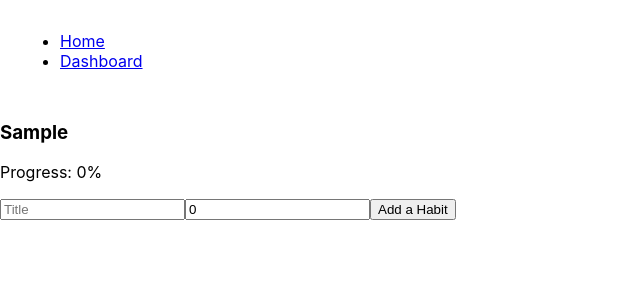
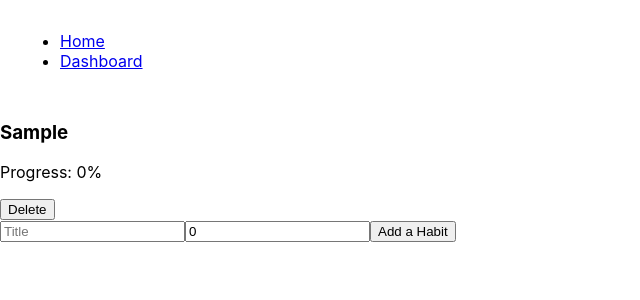
Before and after one commit to SibhatY/habit-tracker, a React (Create React App) app in the folder client/: page /dashboard in a window 1280 px wide. Both pictures are taken after typing "Sample" into the empty fields and a click on the button "Add a Habit". Shown: the top 300 px of the page, without its empty margins (0-640 px from the left). Built offline with nearby package versions, Linux system fonts and the light colour scheme.

Commit message:
Addition of habit deletion feature, closes #2

```diff
--- a/client/src/components/HabitList.js
+++ b/client/src/components/HabitList.js
@@ -1,6 +1,12 @@
 import React from "react";
 
-const HabitList = ({habits}) => {
+const HabitList = ({habits, setHabits}) => {
+
+
+    const deleteHandling = (id) => {
+
+        setHabits((prevHabits) => prevHabits.filter((habit) => habit.id !== id));
+    };
 
     return (
         <div>
@@ -9,6 +15,7 @@ const HabitList = ({habits}) => {
                 <div key={habit.id}>
                     <h3>{habit.title}</h3>
                     <p>Progress: {habit.progress}%</p>
+                    <button onClick={() => deleteHandling(habit.id)}>Delete</button>
                 </div>
             ))}
         </div>
```
